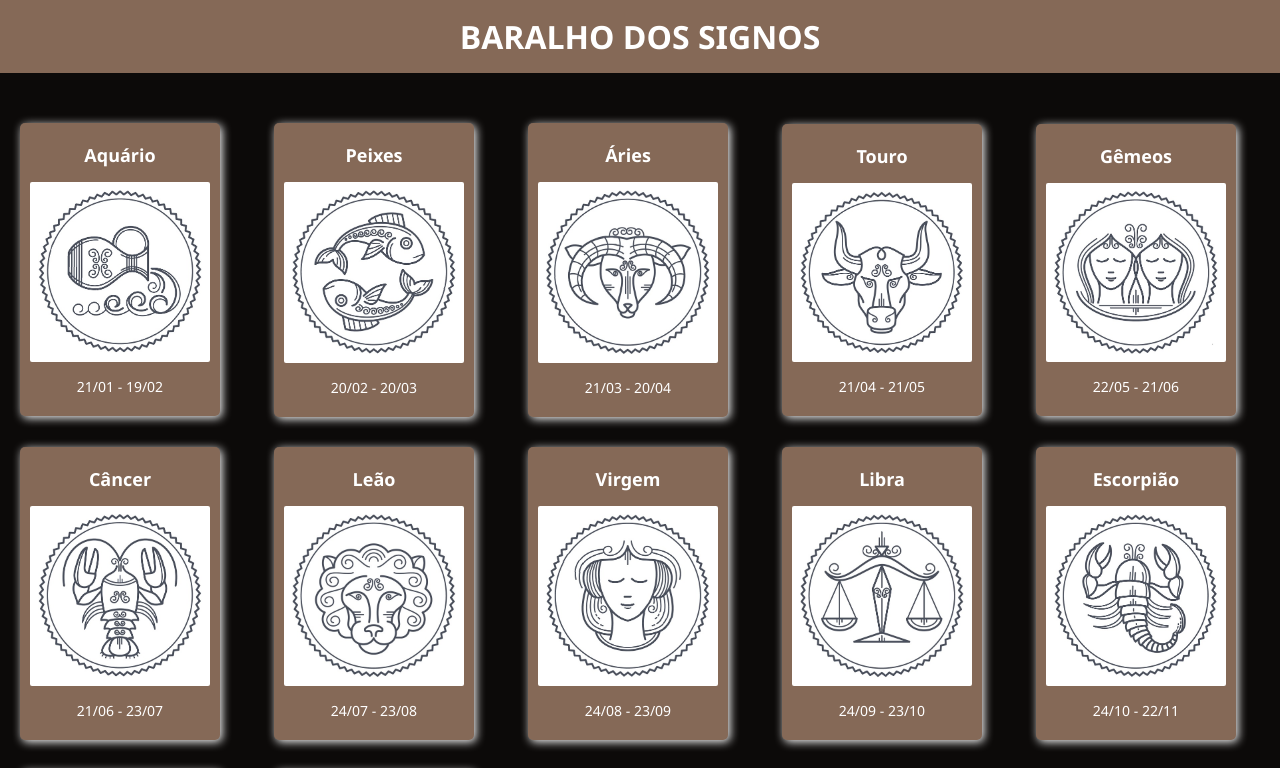
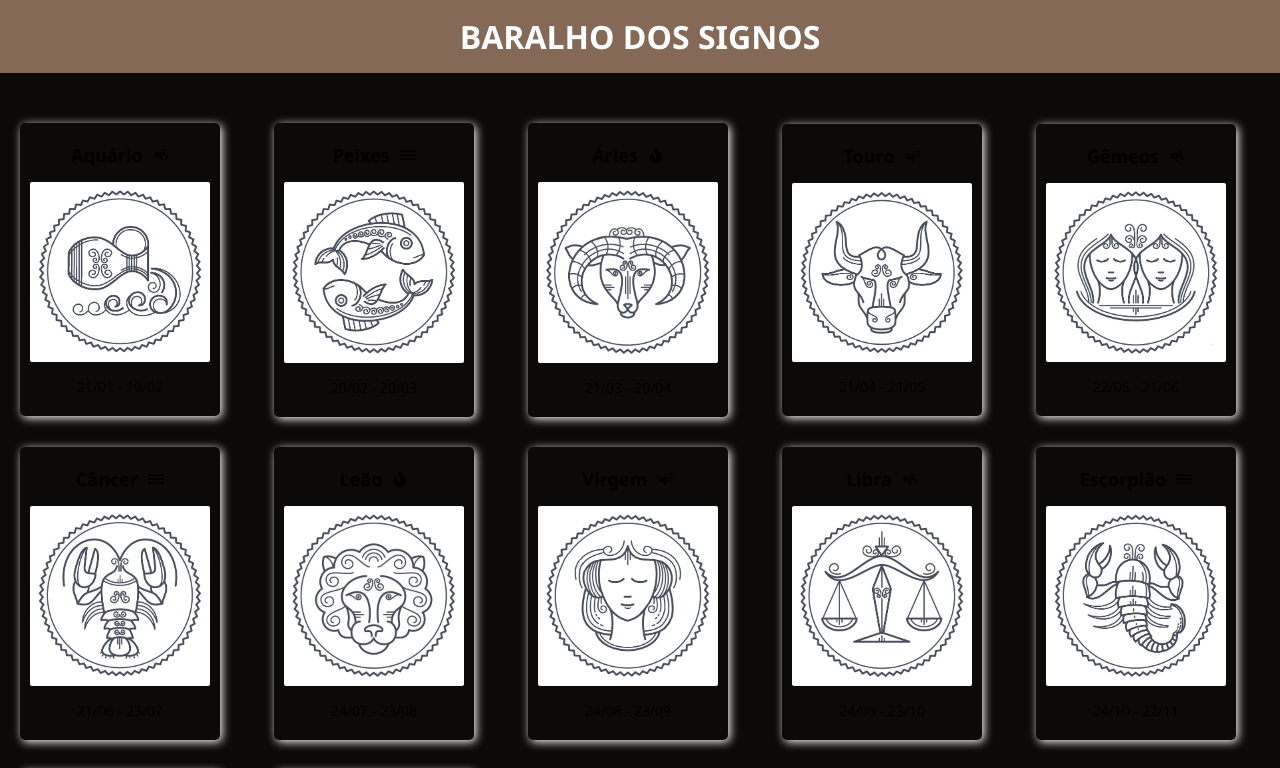
Before and after one commit to GabrielFR-Dev/Estudos, a Next.js app in the folder Props-Elementos/props01/: page / in a window 1280 px wide. Shown: the top 768 px of the page. Built offline with nearby package versions, Linux system fonts and the light colour scheme.

Commit message:
Adicionando condicionais para cada elemento

```diff
--- a/Props-Elementos/props01/src/app/page.js
+++ b/Props-Elementos/props01/src/app/page.js
@@ -24,72 +24,84 @@ export default function Home() {
       <main className={estilos.secao_card}>
         <section className={estilos.container_card}>
           <Card
+            elemento={'ar'}
             signo={"Aquário"}
             dataInicio={"21/01"}
             dataFim={"19/02"}
             imagem={Aquario}
           />
           <Card
+            elemento={'agua'}
             signo={"Peixes"}
             dataInicio={"20/02"}
             dataFim={"20/03"}
             imagem={Peixes}
           />
           <Card
+            elemento={'fogo'}
             signo={"Áries"}
             dataInicio={"21/03"}
             dataFim={"20/04"}
             imagem={Aries}
           />
           <Card
+            elemento={'terra'}
             signo={"Touro"}
             dataInicio={"21/04"}
             dataFim={"21/05"}
             imagem={Touro}
           />
           <Card
+            elemento={'ar'}
             signo={"Gêmeos"}
             dataInicio={"22/05"}
             dataFim={"21/06"}
             imagem={Gemeos}
           />
           <Card
+            elemento={'agua'}
             signo={"Câncer"}
             dataInicio={"21/06"}
             dataFim={"23/07"}
             imagem={Cancer}
           />
           <Card
+            elemento={'fogo'}
             signo={"Leão"}
             dataInicio={"24/07"}
             dataFim={"23/08"}
             imagem={Leao}
           />
           <Card
+            elemento={'terra'}
             signo={"Virgem"}
             dataInicio={"24/08"}
             dataFim={"23/09"}
             imagem={Virgem}
           />
           <Card
+            elemento={'ar'}
             signo={"Libra"}
             dataInicio={"24/09"}
             dataFim={"23/10"}
             imagem={Libra}
           />
           <Card
+            elemento={'agua'}
             signo={"Escorpião"}
             dataInicio={"24/10"}
             dataFim={"22/11"}
             imagem={Escorpiao}
           />
           <Card
+            elemento={'fogo'}
             signo={"Sagitário"}
             dataInicio={"23/11"}
             dataFim={"21/12"}
             imagem={Sagitario}
           />
           <Card
+            elemento={'terra'}
             signo={"Capricórnio"}
             dataInicio={"22/12"}
             dataFim={"20/01"}
--- a/Props-Elementos/props01/src/componente/card/Card.module.css
+++ b/Props-Elementos/props01/src/componente/card/Card.module.css
@@ -9,6 +9,9 @@
     background-color: #fff;
 }
 
+/*CORES DE FUNDO DOS ELEMENTOS*/
+
+
 .container_card {
     width: 200px;
     padding: 20px;
@@ -16,9 +19,7 @@
     flex-direction: column;
     align-items: center;
     gap: 15px;
-    border-radius: 5px;
-    background-color: #856957;
-    color: #fff;
+    border-radius: 5px;;
     box-shadow: 2px 2px 10px oklch(98.5% 0 0);
 }
 .container_card:hover {
@@ -34,6 +35,11 @@
 .container_card span {
     font-size: 14px;
 }
+.container_titulo {
+    display: flex;
+    align-items: center;
+    gap: 10px;
+}
 
 @media (max-width: 400px) {
    .container_card {
--- a/Props-Elementos/props01/src/componente/card/index.jsx
+++ b/Props-Elementos/props01/src/componente/card/index.jsx
@@ -1,13 +1,42 @@
 /*Estruturando página teste */
 import estilos from "./Card.module.css";
 import Image from "next/image";
+import { FaFire, FaWater } from 'react-icons/fa';
+import { MdAir } from 'react-icons/md';
+import { PiPlant } from 'react-icons/pi';
+
+
 
 export default function (props) {
-    return (
+  return (
+
+    <div className={props.elemento === "agua"
+      ? estilos.card_signo_agua
+      : props.elemento === "fogo"
+        ? estilos.card_signo_fogo
+        : props.elemento === "terra"
+          ? estilos.card_signo_terra
+          : props.elemento === "ar" && estilos.card_signo_ar
+    }>
+
       <div className={estilos.container_card}>
-        <h3>{props.signo}</h3>
-        <Image src={props.imagem} alt={props.signo} className={estilos.image}/>
+        <div className={estilos.container_titulo}>
+          <h3>{props.signo}</h3>
+          {/*CONDICIONAL PARA DEFINIR O ICONE NO CARD */}
+
+          {props.elemento === "agua" ? (
+            <FaWater className={estilos.icone} />
+          ) : props.elemento === "fogo" ? (
+            <FaFire className={estilos.icone} />
+          ) : props.elemento === "terra" ? (<PiPlant className={estilos.icone} />
+          ) : props.elemento === "ar" && (<MdAir className={estilos.icone} />
+          )}
+        </div>
+
+        <Image src={props.imagem} alt={props.signo} className={estilos.image} />
         <span>{props.dataInicio} - {props.dataFim}</span>
       </div>
-    );
+
+    </div>
+  );
 }
```
